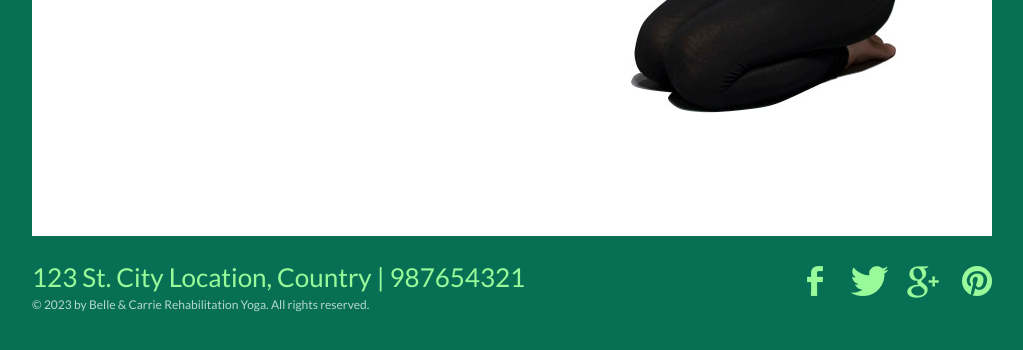
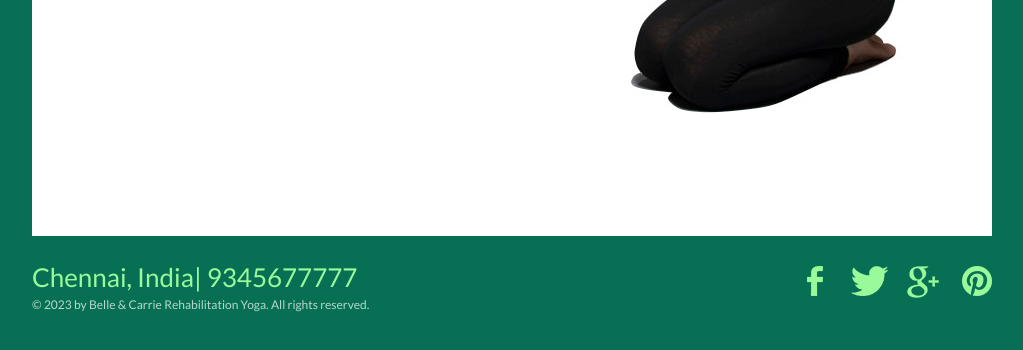
Before and after one commit to anirbansaha1986/yoga_template, a plain HTML site: page index.html in a window 1280 px wide. Shown: the part 874-1224 px from the top of the page, without its empty margins (128-1151 px from the left). Drawn offline with Linux system fonts and the light colour scheme.

Commit message:
Update index.html

```diff
--- a/index.html
+++ b/index.html
@@ -46,7 +46,7 @@
 	</div>
 	<div id="footer">
 		<div>
-			<span>123 St. City Location, Country | 987654321</span>
+			<span>Chennai, India| 9345677777</span>
 			<p>
 				&copy; 2023 by Belle &amp; Carrie Rehabilitation Yoga. All rights reserved.
 			</p>
```
